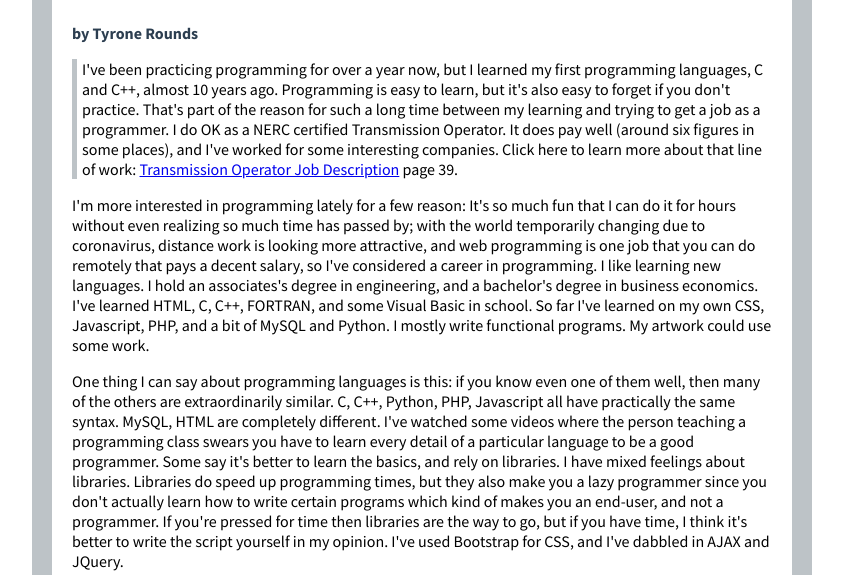
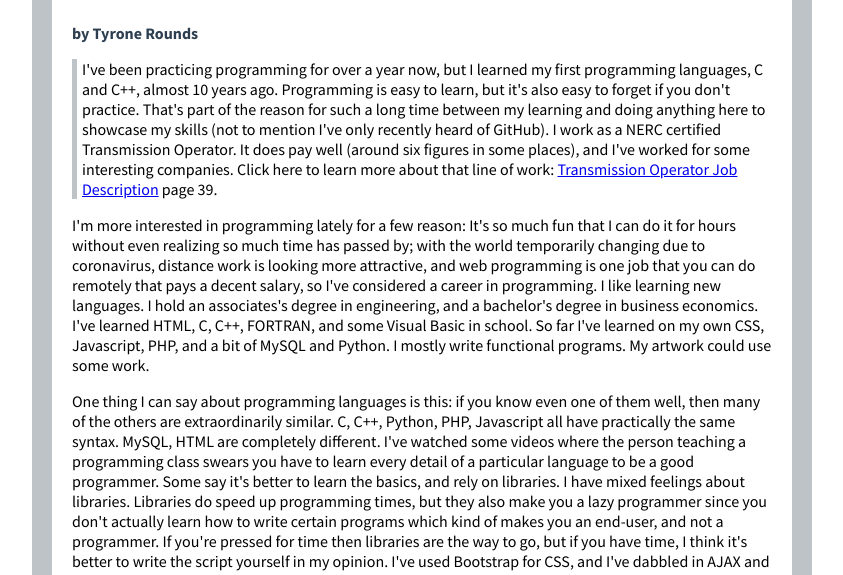
Before and after one commit to Tyrone-Rounds/Tyrone-Rounds.io, a plain HTML site: page index.html in a window 1280 px wide. Shown: the part 150-725 px from the top of the page, without its empty margins (218-1061 px from the left). Drawn offline with Linux system fonts and the light colour scheme.

Commit message:
Update index.html

```diff
--- a/index.html
+++ b/index.html
@@ -13,7 +13,7 @@
 		<p> </p>
 		<p> </p>
 
-		<p class="quote">I've been practicing programming for over a year now, but I learned my first programming languages, C and C++, almost 10 years ago. Programming is easy to learn, but it's also easy to forget if you don't practice. That's part of the reason for such a long time between my learning and trying to get a job as a programmer. I do OK as a NERC certified Transmission Operator. It does pay well (around six figures in some places), and I've worked for some interesting companies. Click here to learn more about that line of work: <a href = "https://www.nerc.com/pa/Stand/Functional%20Model%20Advisory%20Group%20DL/Functional_Model_V5.1_clean_10082019.pdf">Transmission Operator Job Description</a> page 39.</p>
+		<p class="quote">I've been practicing programming for over a year now, but I learned my first programming languages, C and C++, almost 10 years ago. Programming is easy to learn, but it's also easy to forget if you don't practice. That's part of the reason for such a long time between my learning and doing anything here to showcase my skills (not to mention I've only recently heard of GitHub). I work as a NERC certified Transmission Operator. It does pay well (around six figures in some places), and I've worked for some interesting companies. Click here to learn more about that line of work: <a href = "https://www.nerc.com/pa/Stand/Functional%20Model%20Advisory%20Group%20DL/Functional_Model_V5.1_clean_10082019.pdf">Transmission Operator Job Description</a> page 39.</p>
 
 		<p>I'm more interested in programming lately for a few reason: It's so much fun that I can do it for hours without even realizing so much time has passed by; with the world temporarily changing due to coronavirus, distance work is looking more attractive, and web programming is one job that you can do remotely that pays a decent salary, so I've considered a career in programming. I like learning new languages. I hold an associates's degree in engineering, and a bachelor's degree in business economics. I've learned HTML, C, C++, FORTRAN, and some Visual Basic in school. So far I've learned on my own CSS, Javascript, PHP, and a bit of MySQL and Python. I mostly write functional programs. My artwork could use some work.</p>
 		<p>One thing I can say about programming languages is this: if you know even one of them well, then many of the others are extraordinarily similar. C, C++, Python, PHP, Javascript all have practically the same syntax. MySQL, HTML are completely different. I've watched some videos where the person teaching a programming class swears you have to learn every detail of a particular language to be a good programmer. Some say it's better to learn the basics, and rely on libraries. I have mixed feelings about libraries. Libraries do speed up programming times, but they also make you a lazy programmer since you don't actually learn how to write certain programs which kind of makes you an end-user, and not a programmer. If you're pressed for time then libraries are the way to go, but if you have time, I think it's better to write the script yourself in my opinion. I've used Bootstrap for CSS, and I've dabbled in AJAX and JQuery.</p>
```
